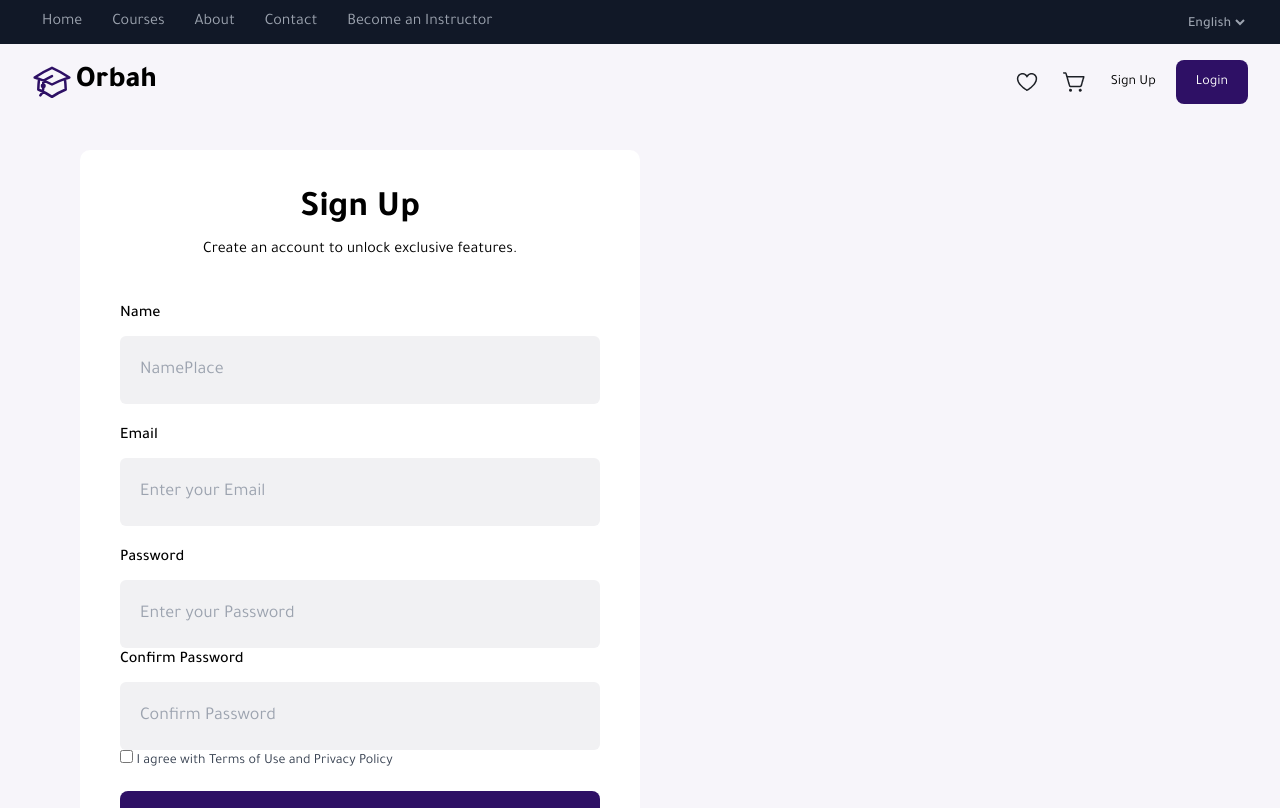
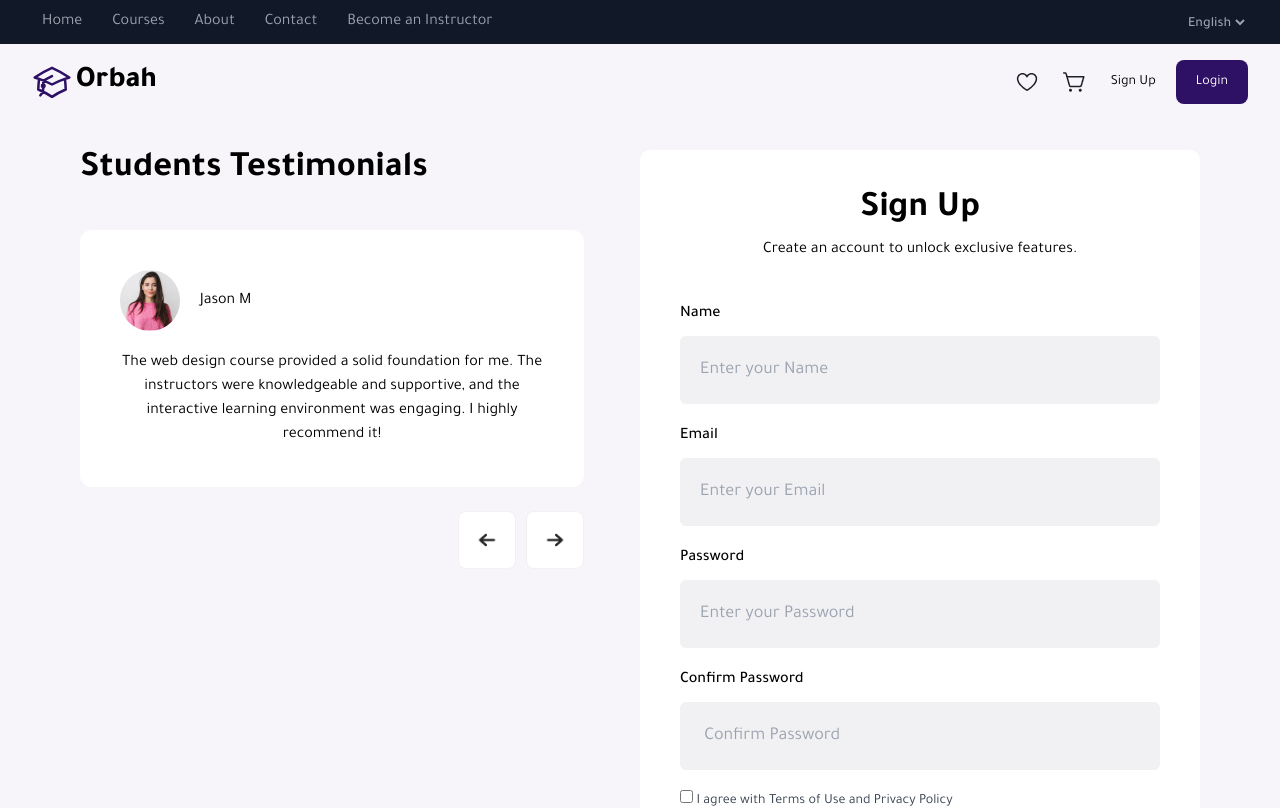
Before and after one commit to haneenhariri/Grad-project, a React (Vite) app: page /auth/1 in a window 1280 px wide. Shown: the top 808 px of the page. Built offline with nearby package versions, Linux system fonts and the light colour scheme.

Commit message:
update sign up form

```diff
--- a/src/Ui/SectionsTitle/SectionsTitle.tsx
+++ b/src/Ui/SectionsTitle/SectionsTitle.tsx
@@ -1,9 +1,11 @@
+import { useTranslation } from "react-i18next";
 import { TitlePropsType } from "../../types/interfaces";
 
 export default function SectionsTitle({title} : TitlePropsType) {
+  const {t} = useTranslation()
   return (
-    <h2 className=" lg:text-5xl md:text-3xl font-semibold  text-2xl lg:mb-10 mb-5 ">
-      {title}
+    <h2 className=" lg:text-4xl md:text-3xl font-semibold  text-2xl lg:mb-10 mb-5 ">
+      {t(title)}
     </h2>
   )
 }
--- a/src/components/SignUp/SignUp.tsx
+++ b/src/components/SignUp/SignUp.tsx
@@ -75,31 +75,28 @@ export default function SignUp({ btn }: logbtn) {
                 {t("Password")}
             </label>
             <input
-                className="w-full lg:p-5 p-2.5 bg-White/95 rounded-md"
+                className="w-full mb-5 lg:p-5 p-2.5 bg-White/95 rounded-md"
                 placeholder={t("PasswordPlace")}
                 type="password"
                 value={formData.password}
                 onChange={(e) => setFormData({ ...formData, password: e.target.value })}
             />
-
             <label className="mb-2.5 font-medium md:text-base text-sm block">
-                Confirm Password
+                {t("Confirm")}
             </label>
             <input
-                className="w-full lg:p-5 p-2.5 bg-White/95 rounded-md"
-                placeholder="Confirm Password"
+                className="w-full mb-5 lg:p-5 p-2.5 bg-White/95 rounded-md"
+                placeholder={t("Confirm")}
                 type="password"
                 value={formData.password_confirmation}
                 onChange={(e) =>
                     setFormData({ ...formData, password_confirmation: e.target.value })
-                }
-            />
+                } />
             {mutation.isError && <p className="text-red-500">Signup Failed!</p>}
 
             <p className="text-sm font-normal text-gray-700 mb-5">
-                <input type="checkbox" /> {t("I agree with Terms of Use and Privacy Policy")}
+                <input type="checkbox" /> {t("agree")}
             </p>
-
             <button
                 className="w-full text-white lg:py-4.5 lg:px-5 p-2.5 md:text-base text-sm rounded-lg bg-violet-950"
                 disabled={mutation.isPending}
--- a/src/components/SliderSectionHH/CustomSlider.tsx
+++ b/src/components/SliderSectionHH/CustomSlider.tsx
@@ -1,7 +1,7 @@
 import { useState } from "react";
 import { dataTestmonialsLKHH } from "../../data/dataTestHH+LK";
-import prev from '../../assets/sliderIcon/prev.png';
-import next from '../../assets/sliderIcon/next.png';
+import prev from '../../assets/slider/prev.png';
+import next from '../../assets/slider/next.png';
 import SliderButton from "./SliderButton";
 import StdCard from "../StdCard/StdCard";
 
@@ -27,7 +27,7 @@ export default function CustomSlider() {
         name={currentCard.theName}
         img={currentCard.imag}
       />
-      <div className="flex lg:justify-end justify-center desktop:mt-7.5 desktop:gap-[15px] gap-2.5 lg:mt-6 mt-5">
+      <div className="flex rtl:flex-row-reverse lg:justify-end justify-center desktop:mt-7.5 desktop:gap-[15px] gap-2.5 lg:mt-6 mt-5">
         <SliderButton img={prev} onClick={handlePrev} />
         <SliderButton img={next} onClick={handleNext} />
       </div>
--- a/src/components/SliderSectionHH/SliderButton.tsx
+++ b/src/components/SliderSectionHH/SliderButton.tsx
@@ -1,11 +1,12 @@
-import { SliderButtonProps } from "../../interfaces";
+import { SliderButtonProps } from "../../types/interfaces";
+
 
 export default function SliderButton({onClick , img } : SliderButtonProps) {
   return (
     <button
      onClick={onClick}
-     className=" desktop:p-3.5 p-3  border rounded-lg  border-White/95 bg-white">
-     <img src={img} alt="arrow" className=" desktop:w-[34px] desktop:h-[34px] w-7.5 h-7.5" />
+     className=" desktop:p-3.5 p-3 flex  border rounded-lg  border-White/95 bg-white">
+     <img src={img} alt="arrow" className="w-8 h-8" />
     </button>
   )
 }
--- a/src/components/SliderSectionHH/SliderSectionHH.tsx
+++ b/src/components/SliderSectionHH/SliderSectionHH.tsx
@@ -1,10 +1,11 @@
+import SectionsTitle from "../../Ui/SectionsTitle/SectionsTitle";
 import CustomSlider from "./CustomSlider";
 
 export default function SliderSectionHH() {
   return (
     <div className=" lg:w-[45%] ">
       <div className=" mb-10 ">
-        <h1 className="leading-11 !text-2.5xl lg:!text-4xl lg:!leading-[45px] desktop:!text-4.5xl desktop:!leading-12  !font-semibold">Students Testimonials</h1>
+        <SectionsTitle title="Testimonials"/>
       </div>
        <CustomSlider/>
     </div>
--- a/src/components/StdCard/StdCard.tsx
+++ b/src/components/StdCard/StdCard.tsx
@@ -8,15 +8,13 @@ interface stdProps
 export default function StdCard({par, name ,img } :stdProps) {
   return (
     <div className=" rounded-xl overflow-hidden 0">
+
       <div className=" md:p-10 p-5 bg-white ">
-        <p className=" md:text-base text-sm font-normal">{par}</p>
-      </div>
-      <div className=" border-t border-slate-500/5 bg-White/99 py-6  md:p-10 p-5 flex justify-between">
-        <div className=" flex md:gap-5 gap-2 items-center">
-            <img src={img} alt="student say " className=" md:w-auto w-7.5" />
+        <div className=" flex md:gap-5 mb-5 rtl:flex-row-reverse gap-2 items-center">
+            <img src={img} alt="student say " className=" rounded-full w-auto" />
             <p  className=" md:text-base text-sm font-normal">{name}</p>
         </div>
-        <Button text="Read Full Story" Bg="bg-white border" textColor=""/>
+        <p className="text-center md:text-base text-sm font-normal">{par}</p>
       </div>
     </div>
   )
--- a/src/components/TopCategory/TopCategory.tsx
+++ b/src/components/TopCategory/TopCategory.tsx
@@ -1,13 +1,11 @@
-import { useTranslation } from "react-i18next";
 import { categoryData } from "../../data/category";
 import SectionsTitle from "../../Ui/SectionsTitle/SectionsTitle";
 import CategoryCard from "../Cards/CategoryCard";
 
 export default function TopCategory() {
-    const {t} = useTranslation()
   return (
     <section className="flex flex-col  justify-center items-center lg:py-20">
-      <SectionsTitle title={t('topCategory.title')}/>
+      <SectionsTitle title={'topCategory.title'}/>
       <div className=" grid grid-cols-3 gap-7.5 w-full">
         {categoryData.map( (item , index)=> (
             <CategoryCard key={index}
--- a/src/locales/ar.json
+++ b/src/locales/ar.json
@@ -61,6 +61,8 @@
     "VisitCourses" : "عرض الدورات",
     "Email" : "البريد الالكتروني",
     "EmailPlace" : "ادخل بريدك الالكتروني",
+    "NamePlace" : "ادخل اسمك",
+    "Confirm" :"تأكيد كلمة المرور",
     "Password" : "كلمة المرور",
     "PasswordPlace" : " ادخل كلمة المرور",
     "ForgotPassword" : "نسيت كلمة المرور؟",
@@ -86,5 +88,6 @@
     "Expert" : "خبير",
     "title" : "أساسيات تصميم الويب",
     "des" : "تعلم أساسيات تصميم الويب، بما في ذلك HTML وCSS ومبادئ التصميم المتجاوب. قم بتطوير المهارات اللازمة لإنشاء مواقع ويب جذابة بصريًا وسهلة الاستخدام.",
-    "GetNow" : "احصل عليه الآن"
+    "GetNow" : "احصل عليه الآن",
+    "agree" : "أوافق على شروط الاستخدام وسياسة الخصوصية."
 }
--- a/src/locales/en.json
+++ b/src/locales/en.json
@@ -49,6 +49,7 @@
         "Design" : "Design"
     },
     "Courses" : "Course",
+    "agree" : "I agree with Terms of Use and Privacy Policy",
     "MainText" : "Unlock Your Creative Potential",
     "titleHero" : "Learn with expert",
     "search" : "search",
@@ -60,6 +61,8 @@
     "BenefitsP" : "Our mision is to help people to find the best course online and learn with expert anytime, anywhere.",
     "Email" : "Email",
     "EmailPlace": "Enter your Email",
+    "NamePlace" : "Enter your Name",
+    "Confirm" :" Confirm Password",
     "Password" : "Password",
     "PasswordPlace" : "Enter your Password",
     "ForgotPassword" : "Forgot Password?" ,
--- a/src/pages/Auth/Auth.tsx
+++ b/src/pages/Auth/Auth.tsx
@@ -6,14 +6,13 @@ import SliderSectionHH from "../../components/SliderSectionHH/SliderSectionHH";
 export default function Auth() {
  const location = useLocation();
   return (
-    <section className="pt-[150px]   desktop:pb-paddingBottom150 md:pb-100 pb-paddingBottom50 px-4 lg:px-20 1600:px-40 flex lg:flex-row flex-col-reverse justify-between gap-y-[50px]">
-{/*         <SliderSectionHH/>
- */}      {location.pathname === '/auth/login' ?
-      ( <Form title={"logIn.Login"} formText={"logIn.formTextLogin"} LogBtn={"logIn.Login"} />)
-      :
-      ( <Form title={"signUp.SignUp"} formText={"signUp.formTextSign"} LogBtn={"SignUp"} />)
-      }
-
+    <section className="pt-[150px] rtl:flex-row-reverse desktop:pb-paddingBottom150 md:pb-100 pb-paddingBottom50 px-4 lg:px-20 1600:px-40 flex lg:flex-row flex-col-reverse justify-between gap-y-[50px]">
+        <SliderSectionHH/>
+        {location.pathname === '/auth/login' ?
+        ( <Form title={"logIn.Login"} formText={"logIn.formTextLogin"} LogBtn={"logIn.Login"} />)
+        :
+        ( <Form title={"signUp.SignUp"} formText={"signUp.formTextSign"} LogBtn={"signUp.SignUp"} />)
+        }
     </section>
   )
 }
--- a/src/types/interfaces.ts
+++ b/src/types/interfaces.ts
@@ -107,6 +107,12 @@ export interface logoProps
     textColor?: string
 }
 
+export interface SliderButtonProps
+{
+    onClick: () => void;
+    img : string;
+}
+
 export interface TitlePropsType
 {
     title:string;
```
Also changed, not shown: src/assets/slider/next.png (added), src/assets/slider/prev.png (added).
